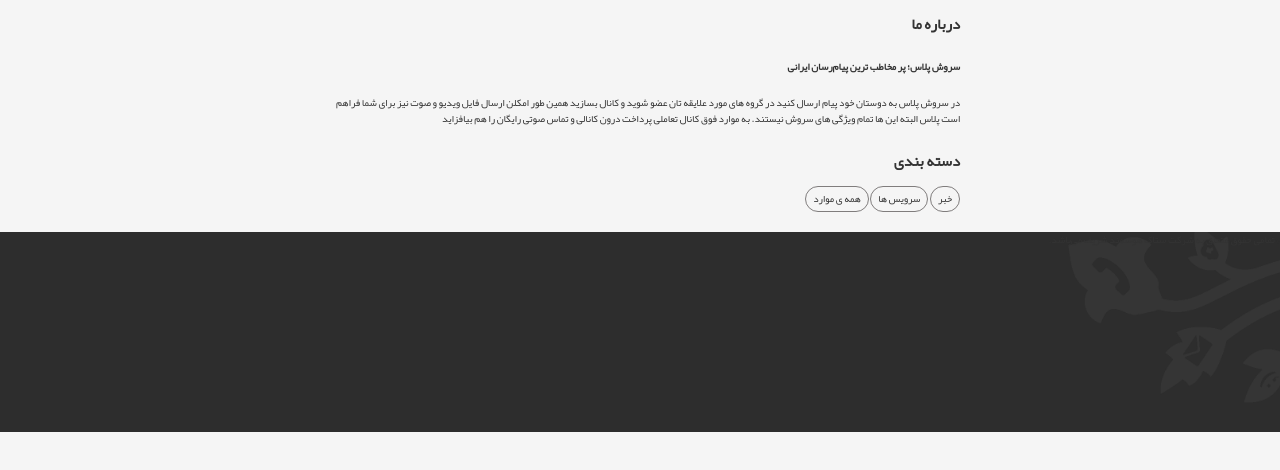
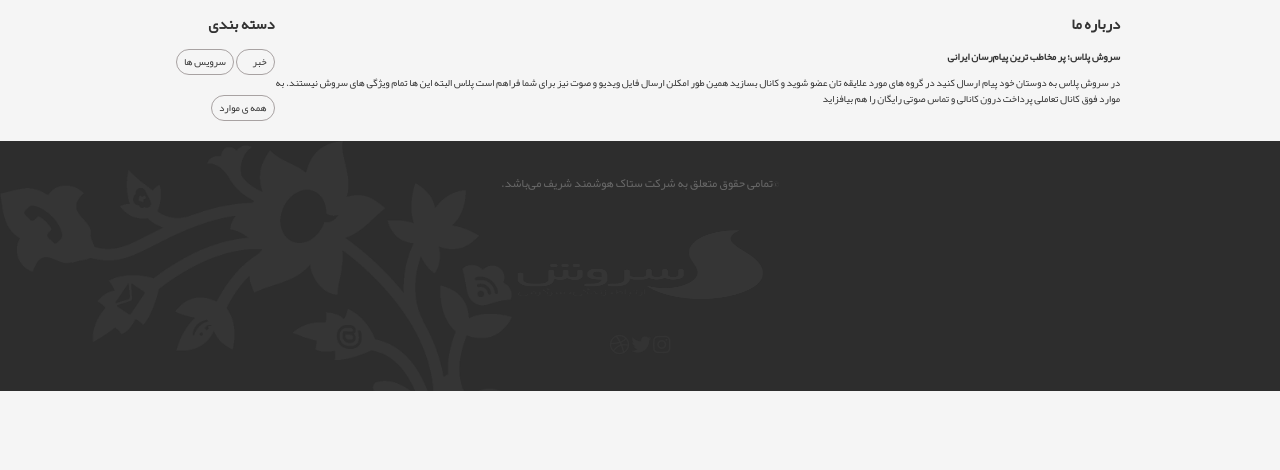
Before and after one commit to maryamkaramad/sorosh, a plain HTML site: page componenet/blog/index.html in a window 1280 px wide. Drawn offline with Linux system fonts and the light colour scheme.

Commit message:
add footer blog

```diff
--- a/assets/styls/blog.css
+++ b/assets/styls/blog.css
@@ -1,4 +1,5 @@
 /* begin footer */
+.footer {}
 
 /* begin footer-up */
 .upper-footer {
@@ -8,28 +9,50 @@
 }
 
 .upper-footer .container {
-    width: 50%;
+    width: 60%;
     display: flex;
     flex-direction: column;
     justify-content: center;
     align-items: flex-start;
+
 }
 
 @media screen and (min-width: 320px) {}
 
 @media screen and (min-width: 768px) {}
 
-@media screen and (min-width: 1024px) {}
+@media screen and (min-width: 1024px) {
+    .upper-footer .container {
+        display: flex;
+        flex-direction: row;
+        width: 75%;
+    }
+
+    .border_footer.border.border_1 {
+        display: inline-block;
+        width: 34%;
+    }
+
+    .border_footer.border.border_2 {
+        display: inline-block;
+
+    }
+
+    .border_footer.border.border_3 {
+        margin-top: 2rem;
+    }
+}
 
 /* end footer-up end */
 
 /* begin border_footer */
 
 .border_footer.border {
-    border: 0.1rem solid rgb(128, 125, 125);
+    border: 0.1rem solid rgb(168, 162, 162);
     border-radius: 5rem;
     display: inline-block;
     padding: 4px 7px;
+
 }
 
 @media screen and (min-width: 320px) {}
@@ -42,19 +65,52 @@
 
 /* begin fooder_down */
 .footer_down {
+    background: url(/assets/img/index/footer.png) #2d2d2d no-repeat;
     margin-top: 20px;
-    background: url(/assets/img/index/footer.png) #2d2d2d no-repeat;
     width: 100%;
-    height: 200px;
-    background-position-x: 139%;
-    background-position-y: 18%;
+    height: 250px;
     background-size: 40%;
     z-index: -1;
+    float: right;
 }
 
-@media screen and (min-width: 320px) {}
+.copy-right {
+    color: #686868;
 
-@media screen and (min-width: 768px) {}
+    font-size: 1.2rem;
+    line-height: 1.6153846154;
+}
+
+.footer_down.logo {
+    width: 27%;
+    height: 39%;
+}
+
+@media screen and (min-width: 320px) {
+    .footer_down {
+        display: flex;
+        flex-direction: column;
+        justify-content: space-evenly;
+        align-items: center;
+        column-gap: 5px;
+    }
+
+    .icon__footer {
+        margin: 0 5rem;
+    }
+
+    .footer_down .logo {
+        height: 50%;
+        width: 56%;
+    }
+}
+
+@media screen and (min-width: 768px) {
+    .footer_down .logo {
+        height: 30%;
+        width: 20%;
+    }
+}
 
 @media screen and (min-width: 1024px) {}
 
--- a/assets/styls/style.css
+++ b/assets/styls/style.css
@@ -6,6 +6,7 @@
         url('../font/Yekan.woff') format("woff"),
         url('../font/Yekan.eot') format("eot");
 }
+
 
 * {
     box-sizing: border-box;
--- a/componenet/blog/index.html
+++ b/componenet/blog/index.html
@@ -12,20 +12,26 @@
     <link rel="stylesheet" href="/assets/styls/normaliz.css" />
     <link rel="stylesheet" href="/assets/styls/style.css" />
     <link rel="stylesheet" href="/assets/styls/blog.css" />
+    <script
+      src="https://kit.fontawesome.com/d8b16f7d29.js"
+      crossorigin="anonymous"
+    ></script>
   </head>
   <body>
     <div class="footer">
       <div class="upper-footer">
         <div class="container">
+          <div class="footer_left">
             <h2>درباره ما</h2>
             <p><strong>سروش پلاس؛ پر مخاطب‌ ترین پیام‌رسان ایرانی</strong></p>
             <p>
               در سروش پلاس به دوستان خود پیام ارسال کنید در گروه های مورد علایقه
               تان عضو شوید و کانال بسازید همین طور امکلن ارسال فایل ویدیو و صوت
-            نیز برای شما فراهم است پلاس البته این ها تمام ویژگی های سروش نیستند.
-            به موارد فوق کانال تعاملی پرداخت درون کانالی و تماس صوتی رایگان را
-            هم بیافزاید
+              نیز برای شما فراهم است پلاس البته این ها تمام ویژگی های سروش
+              نیستند. به موارد فوق کانال تعاملی پرداخت درون کانالی و تماس صوتی
+              رایگان را هم بیافزاید
             </p>
+          </div>
           <div class="border_footer">
             <h2>دسته بندی</h2>
 
@@ -45,6 +51,20 @@
         <div class="copy-right">
           ©تمامی حقوق متعلق به شرکت ستاک هوشمند شریف می‌باشد.
         </div>
+        <div class="logo">
+          <img
+            src="/assets/img/blog/Logo-footer.png"
+            alt=""
+            width="100%"
+            height="100%"
+          />
+        </div>
+
+        <div class="icon__footer">
+          <i class="fa fa-instagram fa-2x" aria-hidden="true"></i>
+          <i class="fa fa-twitter fa-2x" aria-hidden="true"></i>
+          <i class="fa fa-dribbble fa-2x" aria-hidden="true"></i>
+        </div>
       </div>
     </div>
   </body>
```
Also changed, not shown: assets/img/blog/Logo-footer.png (added). Lines whose indentation alone changed are shown as unchanged.
